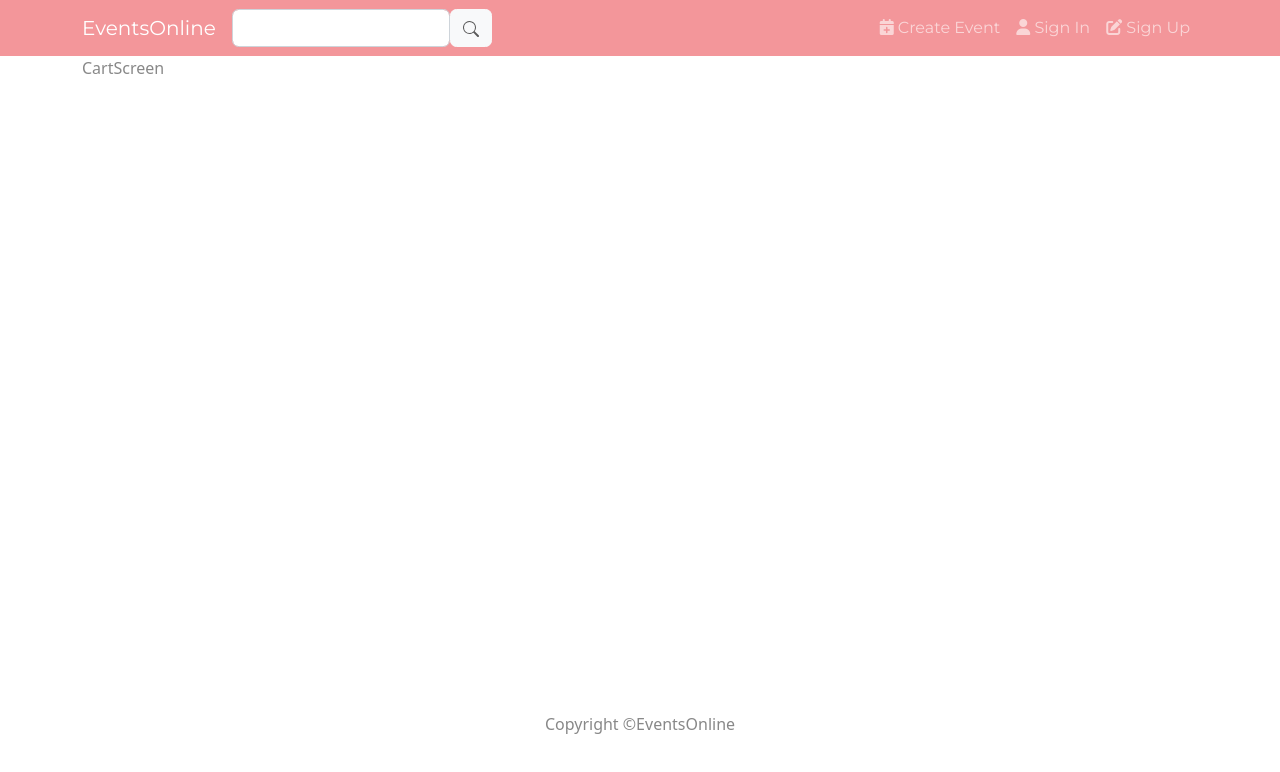
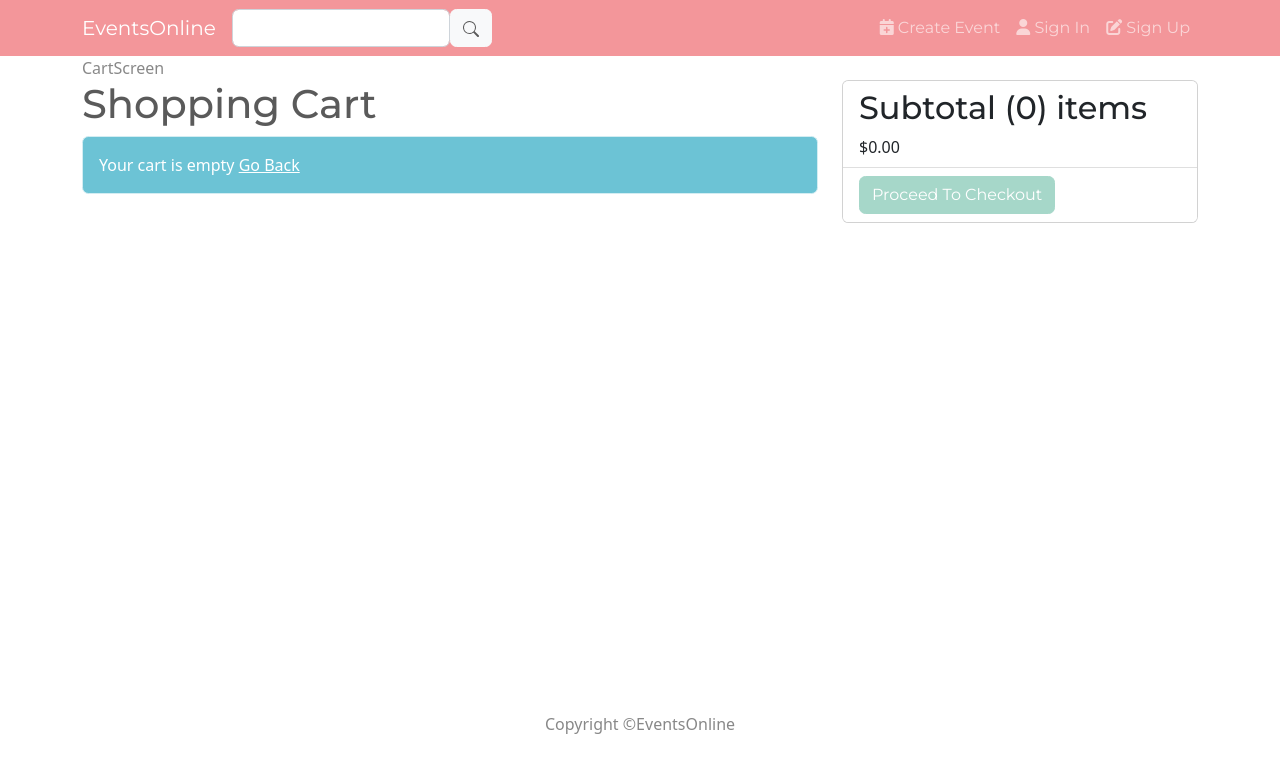
Before and after one commit to preethirmani/EventsOnline, a React (Create React App) app in the folder frontend/: page /program/cart in a window 1280 px wide. Shown: the top 772 px of the page. Built offline with nearby package versions, Linux system fonts and the light colour scheme.

Commit message:
Cart implemented

```diff
--- a/frontend/src/actions/cartActions.js
+++ b/frontend/src/actions/cartActions.js
@@ -3,6 +3,8 @@ import {CART_ADD_ITEM, CART_REMOVE_ITEM} from '../constants/cartConstants';
 
 export const addToCart = (id, qty) => async (dispatch, getState) => {
   const {data} = await axios.get(`/api/programs/${id}`);
+  console.log('qty in action::' + qty)
+  console.log('id in action::' + id)
   dispatch({
     type : CART_ADD_ITEM,
     payload : {
--- a/frontend/src/reducers/cartReducers.js
+++ b/frontend/src/reducers/cartReducers.js
@@ -28,16 +28,7 @@ export const cartReducer = (state= {cartItems : []}, action) => {
         ...state,
         cartItems: state.cartItems.filter((x) => x.program !== action.payload)
       }
-    case CART_SAVE_SHIPPING_ADDRESS:
-      return {
-        ...state,
-        shippingAddress: action.payload,
-      }
-    case CART_SAVE_PAYMENT_METHOD:
-      return {
-        ...state,
-        paymentMethod: action.payload,
-      }
+
     default:
       return state
   }
--- a/frontend/src/screens/CartScreen.js
+++ b/frontend/src/screens/CartScreen.js
@@ -1,8 +1,120 @@
-import React from 'react'
+import React, { useEffect } from 'react'
+import { Link, useNavigate, useParams, useLocation } from 'react-router-dom'
+import { useDispatch, useSelector } from 'react-redux'
+import { Row, Col, ListGroup, Image, Form, Button, Card } from 'react-bootstrap'
+import Message from '../components /Message'
+import { addToCart, removeFromCart } from '../actions/cartActions'
 
 const CartScreen = () => {
+  const location = useLocation();
+  const params = useParams();
+  const navigate = useNavigate();
+  const programId = params.id;
+
+  const qty = location.search ? Number (location.search.split('=')[1]) : 1;
+
+  const dispatch = useDispatch();
+
+  const cart = useSelector((state) => state.cart)
+
+  const {cartItems} = cart;
+
+  useEffect (() => {
+    console.log('Inside UseEffect::' + qty);
+    if(programId) {
+      dispatch(addToCart(programId, qty))
+    }
+  },[dispatch, programId, qty])
+
+  const removeFromCartHandler = (id) => {
+    dispatch(removeFromCart(id))
+  }
+  const checkoutHandler = () => {
+    navigate('/login?redirect=/shipping')
+  }
+
   return (
-    <div>CartScreen</div>
+    <div>CartScreen
+
+    <Row>
+      <Col md={8}>
+        <h1>Shopping Cart</h1>
+        {cartItems.length === 0 ? (
+          <Message>
+            Your cart is empty <Link to='/'>Go Back</Link>
+          </Message>
+        ) : (
+          <ListGroup variant='flush'>
+            {cartItems.map((item) => (
+              <ListGroup.Item key={item.program}>
+                <Row>
+                  <Col md={2}>
+                    <Image src={item.image} alt={item.name} fluid rounded />
+                  </Col>
+                  <Col md={3}>
+                    <Link to={`/program/${item.program}`}>{item.name}</Link>
+                  </Col>
+                  <Col md={2}>${item.price}</Col>
+                  <Col md={2}>
+                    <Form.Control
+                      as='select'
+                      value={item.qty}
+                      onChange={(e) =>
+                        dispatch(
+                          addToCart(item.program, Number(e.target.value))
+                        )
+                      }
+                    >
+                      {[...Array(item.seatsAvailable).keys()].map((x) => (
+                        <option key={x + 1} value={x + 1}>
+                          {x + 1}
+                        </option>
+                      ))}
+                    </Form.Control>
+                  </Col>
+                  <Col md={2}>
+                    <Button
+                      type='button'
+                      variant='light'
+                      onClick={() => removeFromCartHandler(item.program)}
+                    >
+                      <i className='fas fa-trash'></i>
+                    </Button>
+                  </Col>
+                </Row>
+              </ListGroup.Item>
+            ))}
+          </ListGroup>
+        )}
+      </Col>
+      <Col md={4}>
+        <Card>
+          <ListGroup variant='flush'>
+            <ListGroup.Item>
+              <h2>
+                Subtotal ({cartItems.reduce((acc, item) => acc + item.qty, 0)})
+                items
+              </h2>
+              $
+              {cartItems
+                .reduce((acc, item) => acc + item.qty * item.price, 0)
+                .toFixed(2)}
+            </ListGroup.Item>
+            <ListGroup.Item>
+              <Button
+                type='button'
+                className='btn-block'
+                disabled={cartItems.length === 0}
+                onClick={checkoutHandler}
+              >
+                Proceed To Checkout
+              </Button>
+            </ListGroup.Item>
+          </ListGroup>
+        </Card>
+      </Col>
+    </Row>
+  </div>
   )
 }
 
--- a/frontend/src/screens/ProgramDetail.js
+++ b/frontend/src/screens/ProgramDetail.js
@@ -21,8 +21,8 @@ const ProgramDetail = () => {
   },[dispatch, params])
 
    const addToCartHandler = () => {
-      console.log('addtocartcalled')
-      //navigate(`/cart/${params.id}/?qty=${qty}`);
+      console.log('addtocartcalled');
+      console.log('qty in addTocartHanler::'+qty)
       navigate(`/program/cart/${params.id}/?qty=${qty}`);
     }
 
--- a/frontend/src/store.js
+++ b/frontend/src/store.js
@@ -1,16 +1,23 @@
 import {configureStore, combineReducers} from '@reduxjs/toolkit';
 import {programListReducer, programDetailReducer,
         programSearchDetailReducer} from './reducers/programReducers';
+import {cartReducer} from './reducers/cartReducers';
 
 const rootReducer = combineReducers({
   programList : programListReducer,
   programDetail : programDetailReducer,
-  programSearchDetailReducer : programSearchDetailReducer
+  programSearchDetailReducer : programSearchDetailReducer,
+  cart: cartReducer
 })
 
+const cartItemsFromStorage = localStorage.getItem('cartItems')
+                              ? JSON.parse (localStorage.getItem('cartItems')) : [];
+const initialState = {
+  cart : {cartItems: cartItemsFromStorage}
+}
 const store = configureStore({
   reducer : rootReducer,
-  preloadedState : {},
+  preloadedState : initialState,
   middleware: (getDefaultMiddleware) => getDefaultMiddleware({
     immutableCheck: false,
     serializableCheck: false,
```
